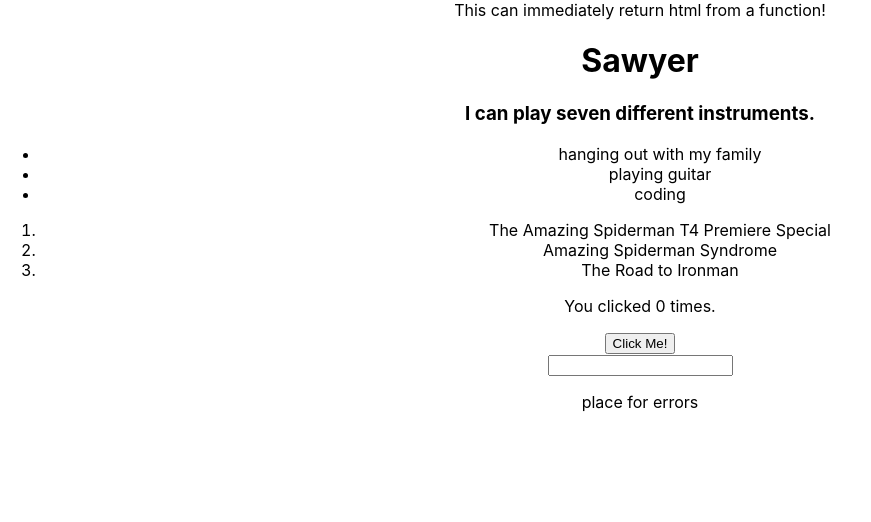
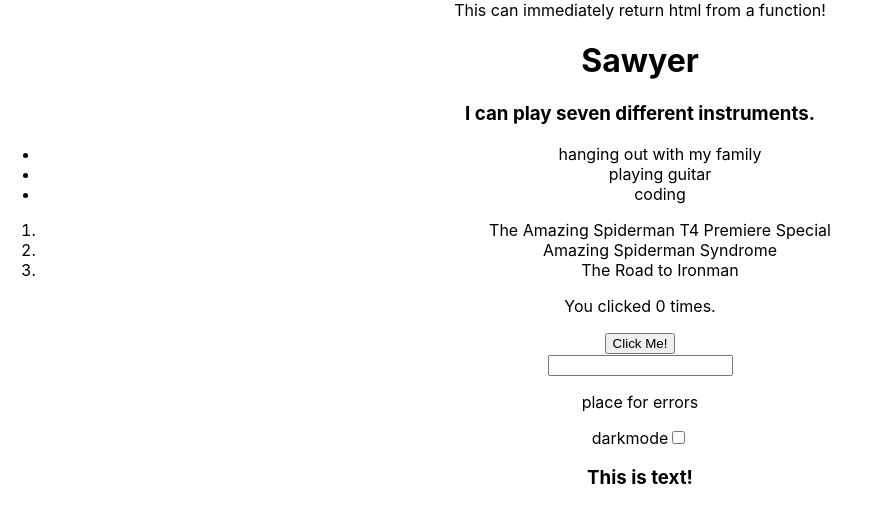
Before and after one commit to Number279/firstreactproject, a React (Create React App) app: page / in a window 1280 px wide. Shown: the top 522 px of the page, without its empty margins (0-871 px from the left). Built offline with nearby package versions, Linux system fonts and the light colour scheme.

Commit message:
Added DarkMode Component

```diff
--- a/src/App.js
+++ b/src/App.js
@@ -7,6 +7,7 @@ import ThingsILike from './ThingsILike.js';
 import Top5Movies from './Top5Movies';
 import DynamicText from './DynamicText';
 import Example from './Example'
+import DarkMode from './DarkMode'
 //created components are imported as jsx elements, effectively html elements
 
 //const x = 4;
@@ -21,6 +22,7 @@ function App() {
       <Top5Movies/>
       <Example />
       <DynamicText />
+      <DarkMode />
 
 
     </div>
--- /dev/null
+++ b/src/DarkMode.css
@@ -0,0 +1,7 @@
+.dark-Mode {
+    background-color: black;
+}
+
+.darkText {
+    color: white
+}
--- /dev/null
+++ b/src/DarkMode.js
@@ -0,0 +1,26 @@
+import React, { useEffect, useState } from 'react';
+import './DarkMode.css';
+
+const DarkMode = () => {
+const [darkMode, setDarkMode] = useState(false)
+
+useEffect(() => {
+    console.log("You enabled dark mode.");
+});
+
+const handleCheckboxChange = () => setDarkMode((prev) => !prev)
+
+return (
+    <div className={darkMode ? "dark-Mode" : ""}>
+        <label htmlFor="darkMode">darkmode</label>
+        <input
+            name="darkMode"
+            type="checkbox"
+            checked={darkMode}
+            onChange={handleCheckboxChange}
+            />
+            <h3 className={darkMode ? "darkText" : ""}>This is text!</h3>
+            </div>);
+};
+
+export default DarkMode
--- a/src/Example.js
+++ b/src/Example.js
@@ -1,9 +1,13 @@
-import React, { useState } from 'react';
+import React, { useEffect, useState } from 'react';
 
 const Example = () => {
     //count is the getter, count invoke the number used in useState
     //setCount is the setter
     const [count, setCount] = useState(0);
+
+    useEffect(() => {
+        document.title = `You clicked ${count} times`;
+    });
 
     return (
        <div>
@@ -14,6 +18,6 @@ const Example = () => {
        </div>
 
     )
-}
+};
 
 export default Example
```
Also changed, not shown: 1 other file (tests, documents, lock files or other folders).
